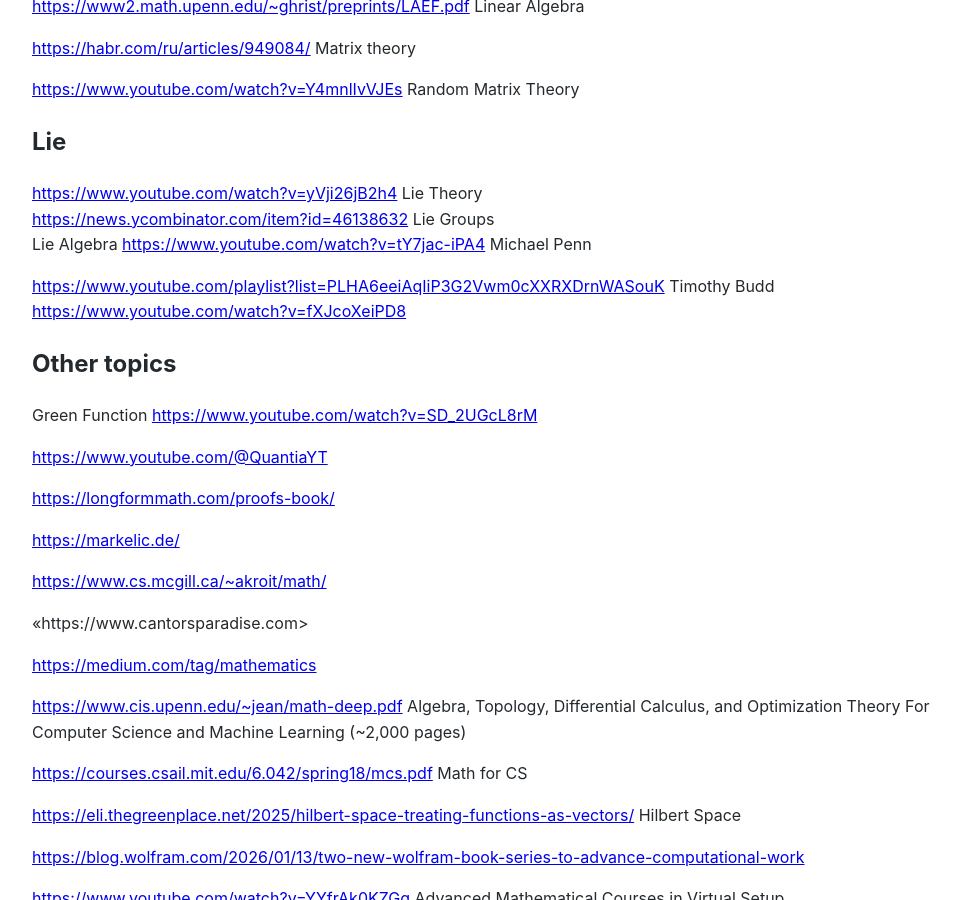
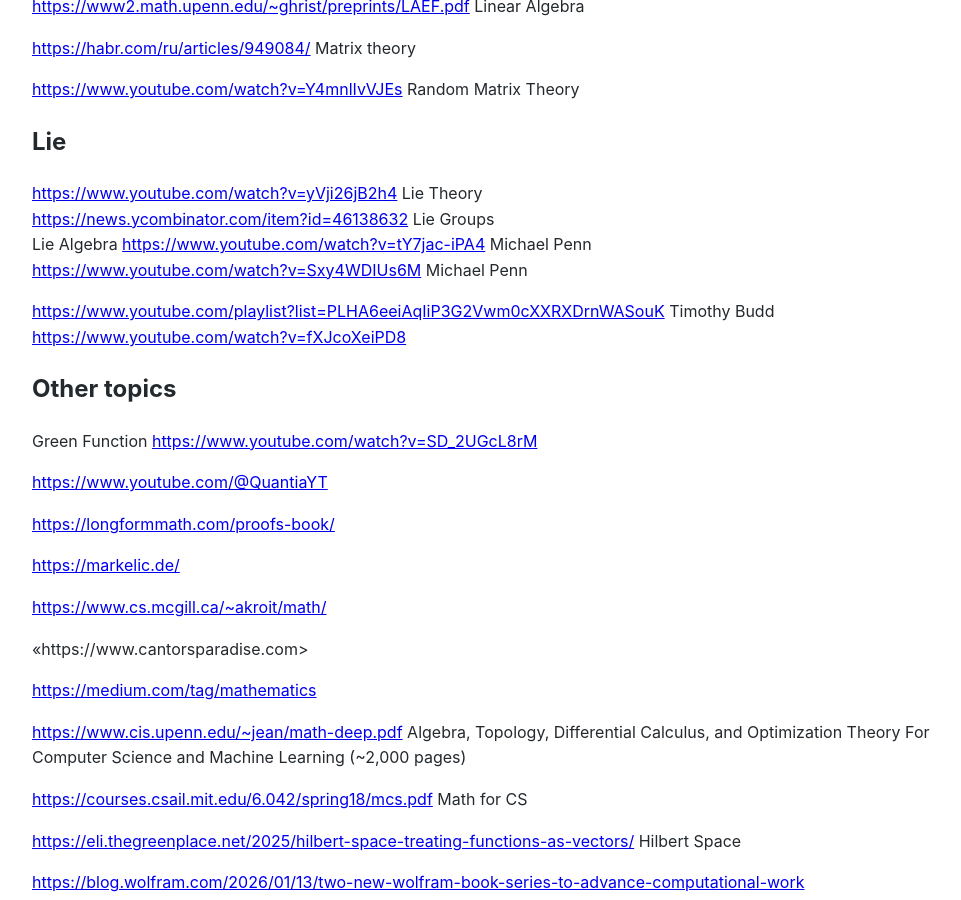
Before and after one commit to Michael-Lubinsky/michael-lubinsky.github.com, a Jekyll site: the page built from math/math.md, in a window 1280 px wide and 900 px high, scrolled down 1909 px. Shown: the whole window, without its empty margins (158-1119 px from the left). Built offline with Jekyll 4.4.1, drawn with Linux system fonts in a browser that asks for light colours; our own code applies the rules of GitHub Pages for plain Markdown files.

Commit message:
Update math.md

```diff
--- a/math/math.md
+++ b/math/math.md
@@ -79,6 +79,7 @@
 <https://www.youtube.com/watch?v=yVji26jB2h4> Lie Theory
 <https://news.ycombinator.com/item?id=46138632> Lie Groups
 Lie Algebra <https://www.youtube.com/watch?v=tY7jac-iPA4> Michael Penn
+<https://www.youtube.com/watch?v=Sxy4WDIUs6M> Michael Penn
 
 <https://www.youtube.com/playlist?list=PLHA6eeiAqIiP3G2Vwm0cXXRXDrnWASouK> Timothy Budd
 <https://www.youtube.com/watch?v=fXJcoXeiPD8>
```
